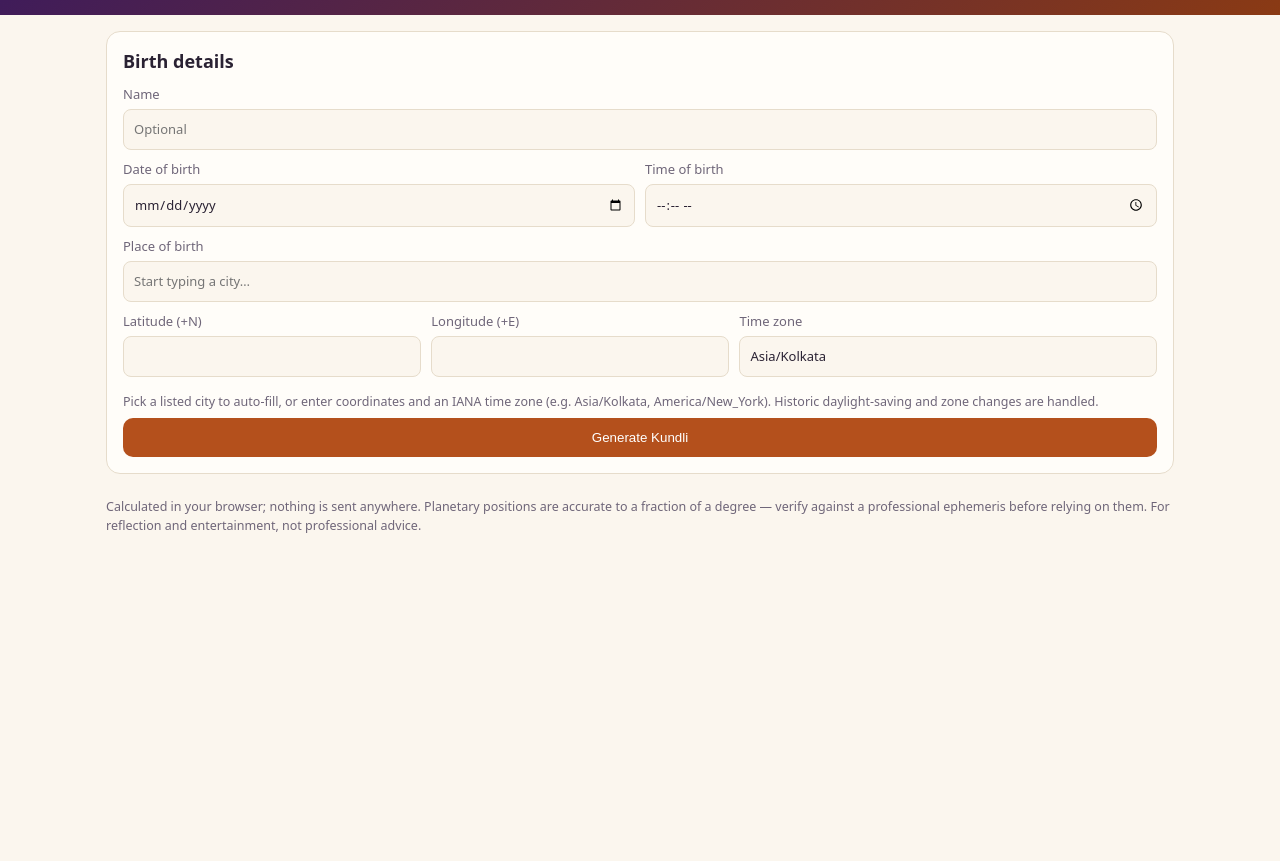
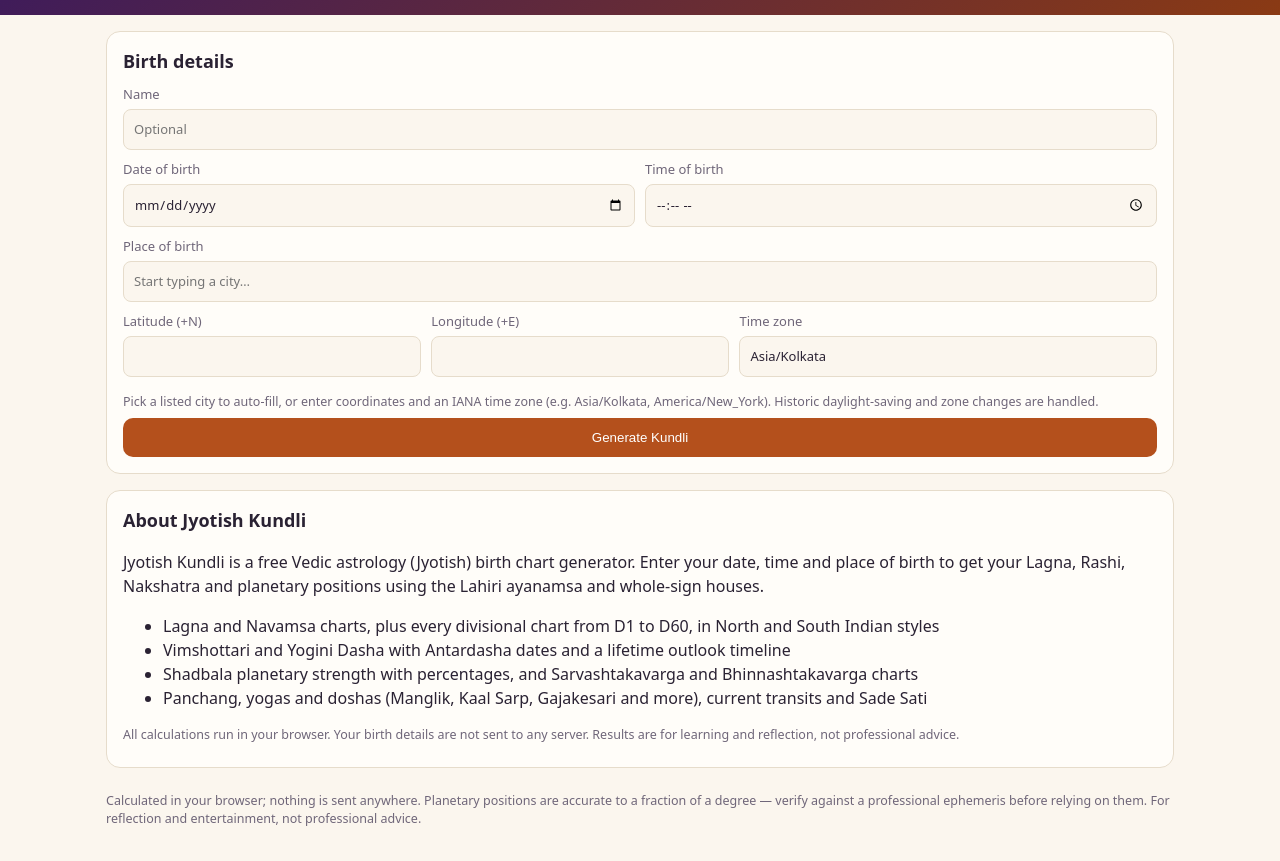
Before and after one commit to parthosanyal/oblivion, a website: page dist/jyotish-kundli.html in a window 1280 px wide. Shown: the part 81-942 px from the top of the page. Before the commit the page ends 800 px from the top, so only its background shows below. Drawn offline with Linux system fonts and the light colour scheme.

Commit message:
Add files via upload

```diff
--- a/dist/jyotish-kundli.html
+++ b/dist/jyotish-kundli.html
@@ -3,7 +3,24 @@
 <head>
 <meta charset="utf-8">
 <meta name="viewport" content="width=device-width, initial-scale=1">
-<title>Jyotish Kundli</title>
+<title>Jyotish Kundli – Free Vedic Birth Chart, Dasha, Shadbala &amp; Ashtakavarga</title>
+<meta name="description" content="Free Vedic astrology Kundli generator: Lahiri birth chart, Navamsa and D1–D60 divisional charts, Vimshottari and Yogini Dasha, Shadbala, Ashtakavarga, yogas, Panchang, transits and Sade Sati. Runs in your browser; your birth details stay private.">
+<meta name="keywords" content="Jyotish Kundli, Vedic astrology, free kundli, birth chart, janam kundli, Lahiri ayanamsa, Vimshottari dasha, Yogini dasha, Shadbala, Ashtakavarga, divisional charts, D9 Navamsa, Sade Sati, Panchang">
+<meta name="author" content="Jyotish Kundli">
+<meta name="robots" content="index, follow, max-snippet:-1, max-image-preview:large">
+<meta name="theme-color" content="#3b1a5e">
+<link rel="canonical" href="https://oblivion-ukmg.onrender.com/">
+<link rel="icon" href="favicon.svg" type="image/svg+xml">
+<!-- Google Search Console: paste your verification tag here, e.g. <meta name="google-site-verification" content="XXXX"> -->
+<meta property="og:type" content="website">
+<meta property="og:site_name" content="Jyotish Kundli">
+<meta property="og:title" content="Jyotish Kundli – Free Vedic Birth Chart">
+<meta property="og:description" content="Birth chart, D1–D60 divisional charts, Vimshottari and Yogini Dasha, Shadbala, Ashtakavarga and transits. Private and free.">
+<meta property="og:url" content="https://oblivion-ukmg.onrender.com/">
+<meta name="twitter:card" content="summary">
+<meta name="twitter:title" content="Jyotish Kundli – Free Vedic Birth Chart">
+<meta name="twitter:description" content="Vedic Kundli with Dasha, Shadbala, Ashtakavarga and transits.">
+<script type="application/ld+json">{"@context":"https://schema.org","@type":"WebApplication","name":"Jyotish Kundli","url":"https://oblivion-ukmg.onrender.com/","applicationCategory":"LifestyleApplication","operatingSystem":"Any","offers":{"@type":"Offer","price":"0","priceCurrency":"INR"},"description":"Free Vedic astrology Kundli generator with divisional charts, Vimshottari and Yogini Dasha, Shadbala, Ashtakavarga and transits.","inLanguage":"en"}</script>
 <style>:root{--bg:#fbf6ee;--card:#fffdf9;--ink:#2a2233;--mute:#6f6679;--line:#e6dccb;--accent:#b4501c;--accent2:#5b2a86;--gold:#c8962e;--ok:#2e7d4f;--bad:#b3261e;--chart:#fffaf0}
 @media(prefers-color-scheme:dark){:root:not([data-theme="light"]){--bg:#17121f;--card:#211a2e;--ink:#f1eaf7;--mute:#a89cb8;--line:#3a2f4d;--accent:#f0955a;--accent2:#b99aee;--gold:#e5b94e;--ok:#6fcf97;--bad:#ff8a80;--chart:#1b1527;color-scheme:dark}}
 :root[data-theme="dark"]{--bg:#17121f;--card:#211a2e;--ink:#f1eaf7;--mute:#a89cb8;--line:#3a2f4d;--accent:#f0955a;--accent2:#b99aee;--gold:#e5b94e;--ok:#6fcf97;--bad:#ff8a80;--chart:#1b1527;color-scheme:dark}
@@ -208,6 +225,18 @@ details.dasha-row .ptext,details.dasha-row .meta{padding:0 4px}
       </div>
       <div class="card scroll" id="gochar"></div>
     </div>
+  </section>
+
+  <section class="card about">
+    <h2>About Jyotish Kundli</h2>
+    <p>Jyotish Kundli is a free Vedic astrology (Jyotish) birth chart generator. Enter your date, time and place of birth to get your Lagna, Rashi, Nakshatra and planetary positions using the Lahiri ayanamsa and whole-sign houses.</p>
+    <ul>
+      <li>Lagna and Navamsa charts, plus every divisional chart from D1 to D60, in North and South Indian styles</li>
+      <li>Vimshottari and Yogini Dasha with Antardasha dates and a lifetime outlook timeline</li>
+      <li>Shadbala planetary strength with percentages, and Sarvashtakavarga and Bhinnashtakavarga charts</li>
+      <li>Panchang, yogas and doshas (Manglik, Kaal Sarp, Gajakesari and more), current transits and Sade Sati</li>
+    </ul>
+    <p class="hint">All calculations run in your browser. Your birth details are not sent to any server. Results are for learning and reflection, not professional advice.</p>
   </section>
 </main>
 <dialog id="zoom"><button id="zoomClose" class="ghost" type="button">Close ✕</button><h3 id="zoomTitle"></h3><div id="zoomBody"></div><p class="hint" id="zoomNote"></p></dialog>
```
Also changed, not shown: dist/artifact.html (+12 -0 lines).
